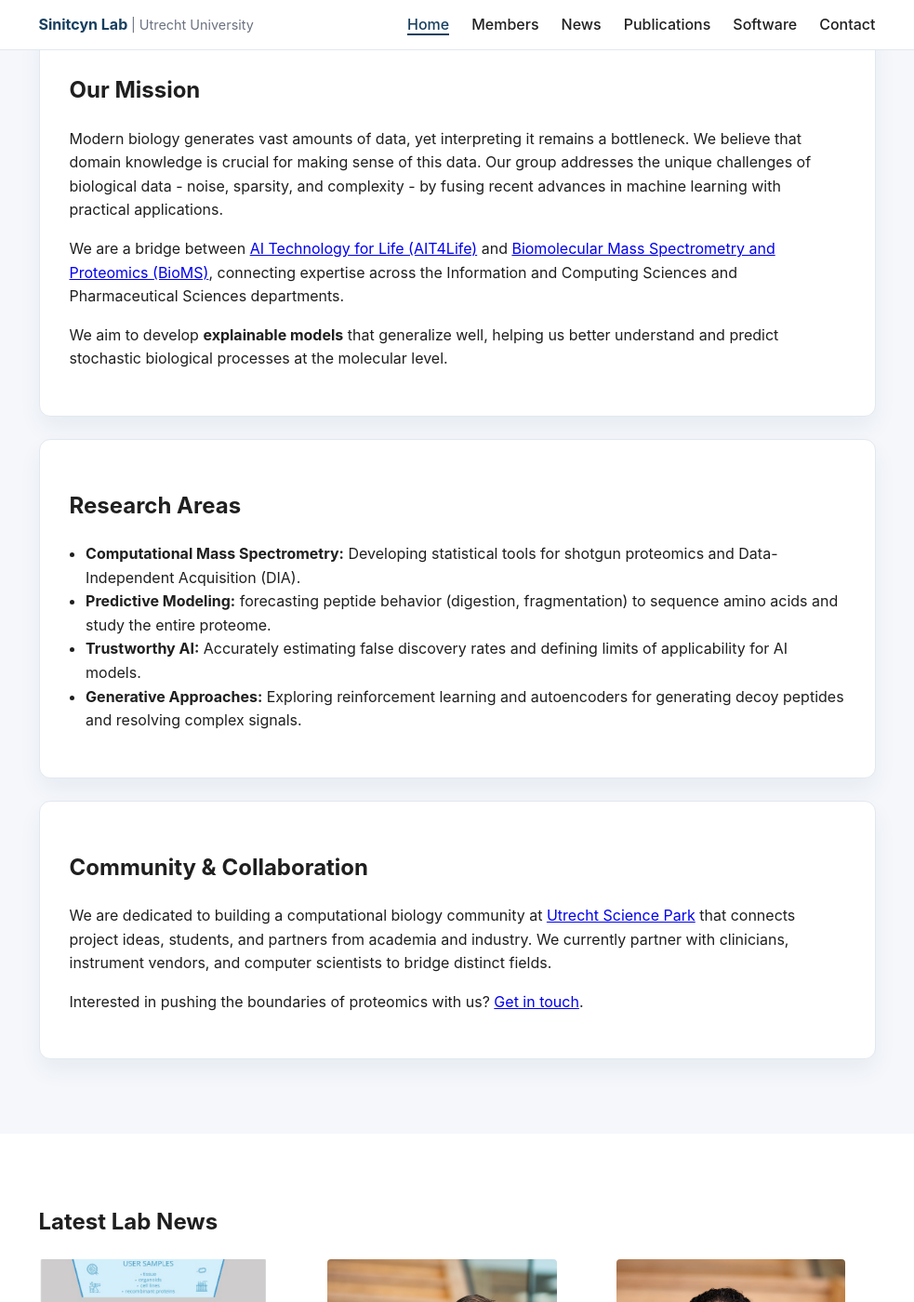
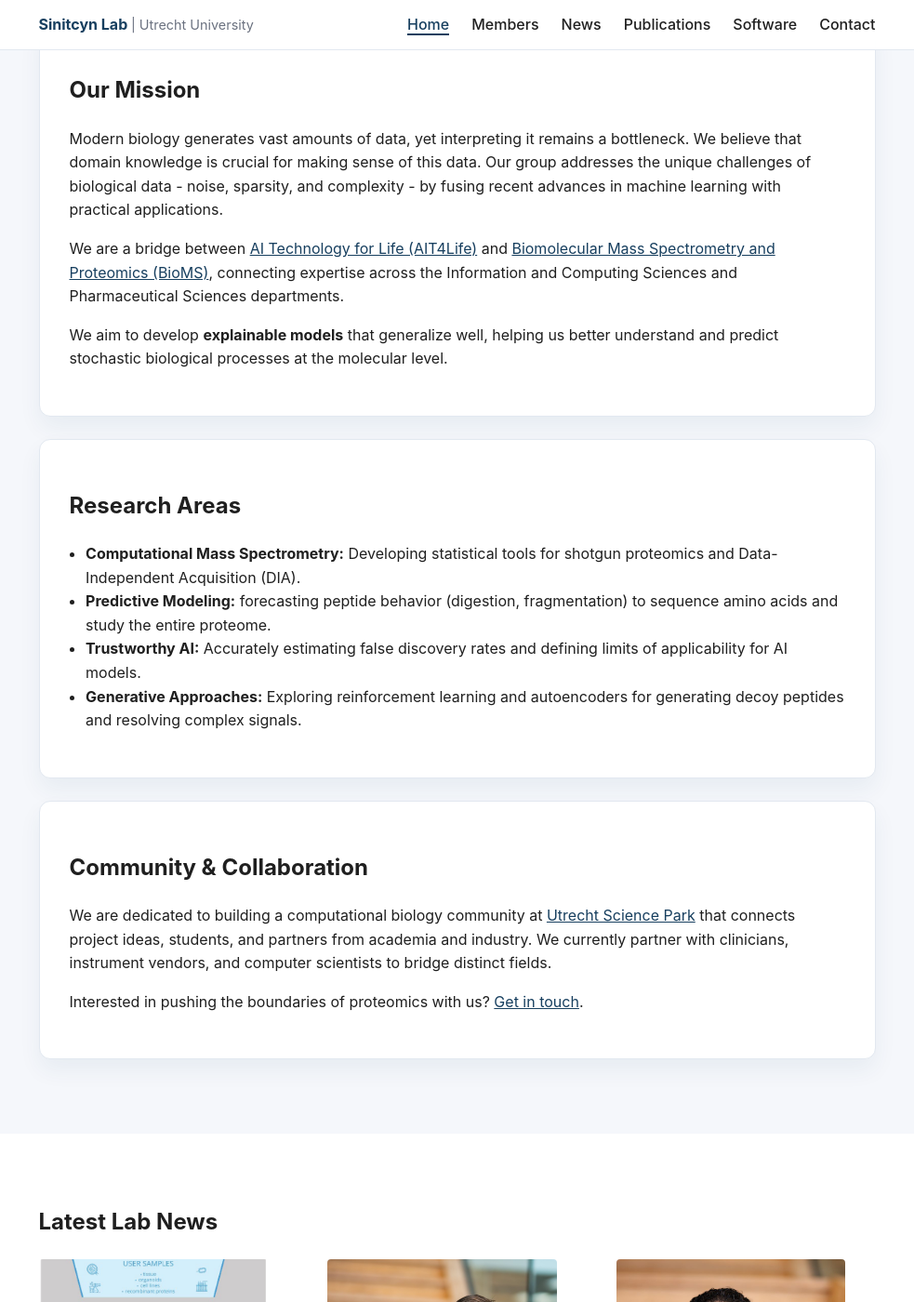
Before and after one commit to SinitcynLab/Sinitcynlab.github.io, a Jekyll site: the page built from index.md, in a window 1280 px wide and 1400 px high, scrolled down 523 px. Shown: the whole window at 93% size, without its empty margins (141-1124 px from the left). Built offline with Jekyll 4.4.1, drawn with Linux system fonts in a browser that asks for light colours.

Commit message:
Minor main adjustments

```diff
--- a/assets/css/main.css
+++ b/assets/css/main.css
@@ -32,6 +32,10 @@
 img {
   max-width: 100%;
   height: auto;
+}
+
+a {
+  color: var(--brand);
 }
 
 .container {
@@ -248,6 +252,14 @@
     margin-bottom: 2rem;
     border-bottom: 1px solid #eee;
     padding-bottom: 2rem;
+  }
+
+  /* Update image to be rectangular banner on mobile, matching news page */
+  .news-card-image {
+    width: 100%;
+    height: 200px;
+    padding-top: 0;
+    /* Reset square aspect ratio */
   }
 
   .news-card:last-child {
```
